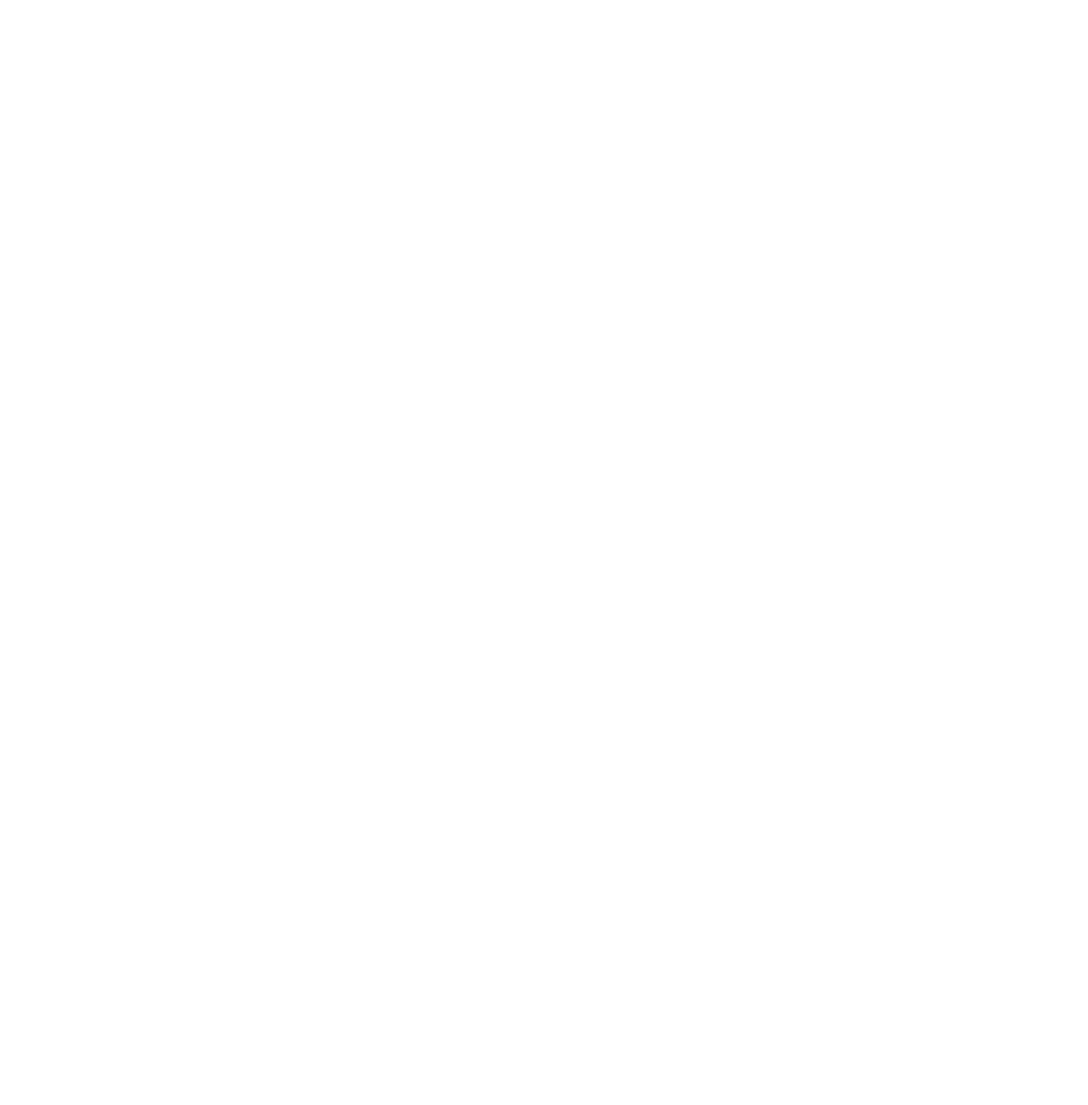
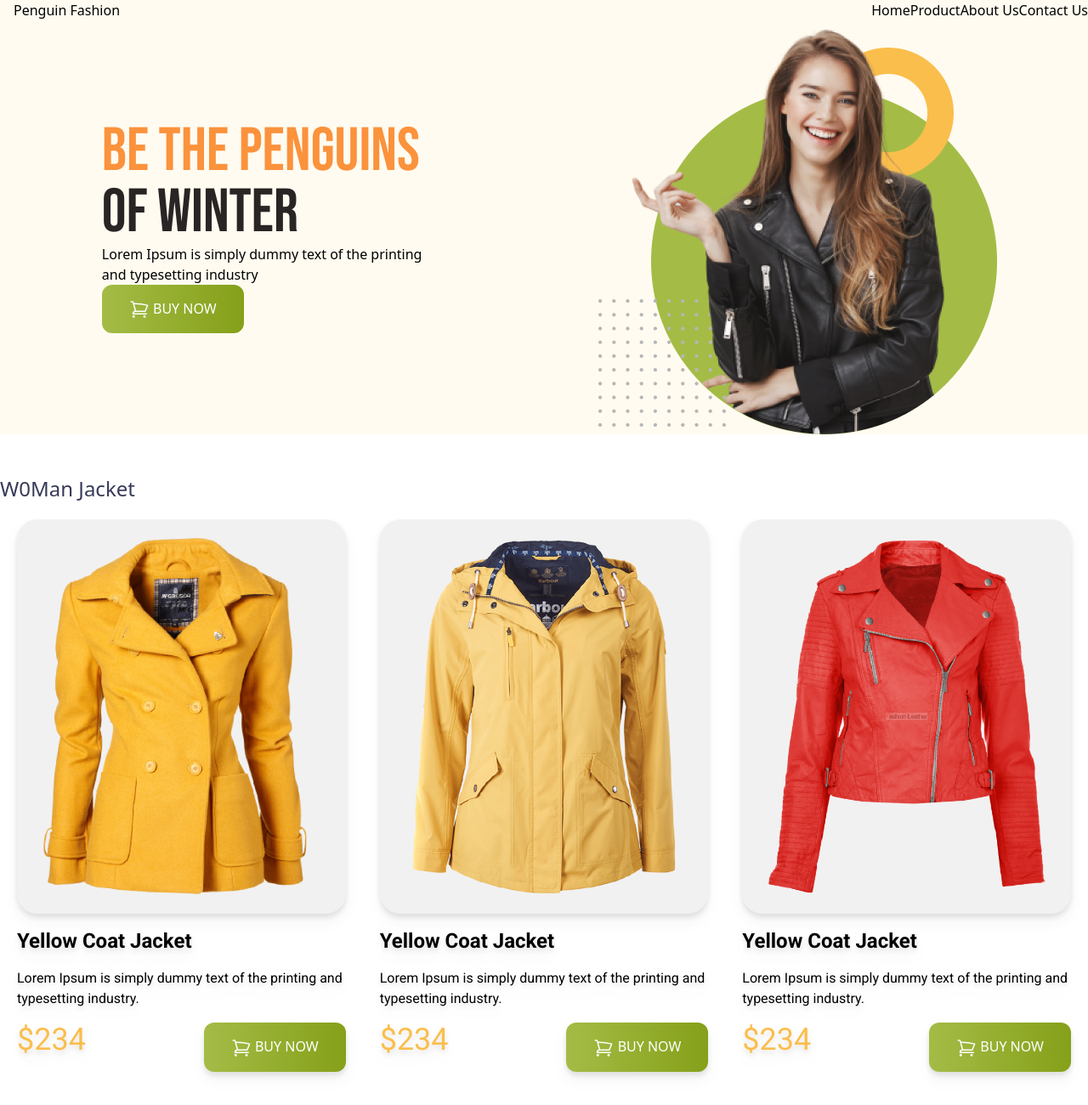
Before and after one commit to lighthubalif/penguin-fasion, a plain HTML site: page index.html in a window 1280 px wide. Shown: the whole page at 85% size. Before the commit the page ends 800 px from the top, so only its background shows below. Drawn offline with nearby package versions, Linux system fonts and the light colour scheme.

Commit message:
add all resourch

```diff
--- a/index.html
+++ b/index.html
@@ -4,14 +4,134 @@
     <meta charset="UTF-8">
     <meta name="viewport" content="width=device-width, initial-scale=1.0">
     <title>penguin fashion</title>
-     <script src="https://cdn.jsdelivr.net/npm/@tailwindcss/browser@4"></script>
+     <script src="https://cdn.tailwindcss.com"></script>
+     <link rel="preconnect" href="https://fonts.googleapis.com">
+<link rel="preconnect" href="https://fonts.gstatic.com" crossorigin>
+<link href="https://fonts.googleapis.com/css2?family=Roboto:ital,wght@0,100..900;1,100..900&display=swap" rel="stylesheet">
+<link rel="preconnect" href="https://fonts.googleapis.com">
+<link rel="preconnect" href="https://fonts.gstatic.com" crossorigin>
+<link href="https://fonts.googleapis.com/css2?family=Bebas+Neue&display=swap" rel="stylesheet">
+<style>
+
+.roboto-simple {
+  font-family: "Roboto", sans-serif;
+
+}
+
+.bebas-neue {
+  font-family: "Bebas Neue", sans-serif;
+
+}
+
+
+</style>
 </head>
 <body>
-    <header>
+    <header class="bg-[#FFFBF0] pl-4">
+<nav class="flex justify-between ">
 
+<div>
+    <h1>Penguin Fashion</h1>
+</div>
+<div>
+    <ul class="flex justify-between">
+       <li class=""><a class="" href=""></a>Home</li>
+       <li class=""><a class="" href=""></a>Product</li>
+       <li class=""><a class="" href=""></a>About Us</li>
+       <li class=""><a class="" href=""></a>Contact Us</li>
+    </ul>
+</div>
+
+</nav>
+<div class="md:flex md:items-center md:justify-around">
+<div>
+<h1 class="uppercase text-7xl bebas-neue"> <span class="text-orange-400">Be the Penguins</span><br>
+<span class="text-stone-800">of Winter</span></h1>
+<p class="text-base">Lorem Ipsum is simply dummy text of the printing <br>
+and typesetting industry</p>
+<button class="bg-gradient-to-r from-[#A4BC46] to-[#85A019]  px-8 py-4 rounded-xl text-white font-medium">
+    <svg xmlns="http://www.w3.org/2000/svg" fill="none" viewBox="0 0 24 24" stroke-width="1.5" stroke="currentColor" class="size-6 text-white inline ">
+  <path stroke-linecap="round" stroke-linejoin="round" d="M2.25 3h1.386c.51 0 .955.343 1.087.835l.383 1.437M7.5 14.25a3 3 0 0 0-3 3h15.75m-12.75-3h11.218c1.121-2.3 2.1-4.684 2.924-7.138a60.114 60.114 0 0 0-16.536-1.84M7.5 14.25 5.106 5.272M6 20.25a.75.75 0 1 1-1.5 0 .75.75 0 0 1 1.5 0Zm12.75 0a.75.75 0 1 1-1.5 0 .75.75 0 0 1 1.5 0Z" />
+</svg>
+
+    BUY NOW</button>
+</div>
+<div>
+    <img src="images/model.png" alt="">
+</div>
+</div>
     </header>
-    <main>
+    <main class="max-w-7xl m-auto">
+<!-- jacket card start -->
+ <section class="my-12">
+     <h2 class="text-2xl text-[#363958]">W0Man Jacket</h2>
+    <div class="grid grid-cols-1 lg:grid-cols-3">
 
+        <div class="p-5 space-y-4 drop-shadow-lg rounded-3xl">
+            <img class="p-5 rounded-3xl bg-[#F1F1F1]" src="images/jacket-1.png" alt="">
+<h4 class="roboto-simple text-2xl font-bold">Yellow Coat Jacket</h4>
+<p class="text-base roboto-simple">Lorem Ipsum is simply dummy text of the
+printing and typesetting industry.</p>
+<div>
+  <div class="flex justify-between ">
+    <h2 class="roboto-simple  text-4xl text-[#FABE4C]">$234</h2>
+    <button class="bg-gradient-to-r from-[#A4BC46] to-[#85A019]  px-8 py-4 rounded-xl text-white font-medium">
+    <svg xmlns="http://www.w3.org/2000/svg" fill="none" viewBox="0 0 24 24" stroke-width="1.5" stroke="currentColor" class="size-6 text-white inline ">
+  <path stroke-linecap="round" stroke-linejoin="round" d="M2.25 3h1.386c.51 0 .955.343 1.087.835l.383 1.437M7.5 14.25a3 3 0 0 0-3 3h15.75m-12.75-3h11.218c1.121-2.3 2.1-4.684 2.924-7.138a60.114 60.114 0 0 0-16.536-1.84M7.5 14.25 5.106 5.272M6 20.25a.75.75 0 1 1-1.5 0 .75.75 0 0 1 1.5 0Zm12.75 0a.75.75 0 1 1-1.5 0 .75.75 0 0 1 1.5 0Z" />
+</svg>
+
+    BUY NOW</button>
+
+  </div>
+
+
+</div>
+
+        </div>
+        <div class="p-5 space-y-4 drop-shadow-lg rounded-3xl">
+            <img class="p-5 rounded-3xl bg-[#F1F1F1]" src="images/jacket-2.png" alt="">
+<h4 class="roboto-simple text-2xl font-bold">Yellow Coat Jacket</h4>
+<p class="text-base roboto-simple">Lorem Ipsum is simply dummy text of the
+printing and typesetting industry.</p>
+<div>
+  <div class="flex justify-between">
+    <h2 class="roboto-simple  text-4xl text-[#FABE4C]">$234</h2>
+    <button class="bg-gradient-to-r from-[#A4BC46] to-[#85A019]  px-8 py-4 rounded-xl text-white font-medium">
+    <svg xmlns="http://www.w3.org/2000/svg" fill="none" viewBox="0 0 24 24" stroke-width="1.5" stroke="currentColor" class="size-6 text-white inline ">
+  <path stroke-linecap="round" stroke-linejoin="round" d="M2.25 3h1.386c.51 0 .955.343 1.087.835l.383 1.437M7.5 14.25a3 3 0 0 0-3 3h15.75m-12.75-3h11.218c1.121-2.3 2.1-4.684 2.924-7.138a60.114 60.114 0 0 0-16.536-1.84M7.5 14.25 5.106 5.272M6 20.25a.75.75 0 1 1-1.5 0 .75.75 0 0 1 1.5 0Zm12.75 0a.75.75 0 1 1-1.5 0 .75.75 0 0 1 1.5 0Z" />
+</svg>
+
+    BUY NOW</button>
+
+  </div>
+
+
+</div>
+
+        </div>
+        <div class="p-5 space-y-4 drop-shadow-lg rounded-3xl">
+            <img class="p-5 rounded-3xl bg-[#F1F1F1]" src="images/jacket-3.png" alt="">
+<h4 class="roboto-simple text-2xl font-bold">Yellow Coat Jacket</h4>
+<p class="text-base roboto-simple">Lorem Ipsum is simply dummy text of the
+printing and typesetting industry.</p>
+<div>
+  <div class="flex justify-between">
+    <h2 class="roboto-simple  text-4xl text-[#FABE4C]">$234</h2>
+    <button class="bg-gradient-to-r from-[#A4BC46] to-[#85A019]  px-8 py-4 rounded-xl text-white font-medium">
+    <svg xmlns="http://www.w3.org/2000/svg" fill="none" viewBox="0 0 24 24" stroke-width="1.5" stroke="currentColor" class="size-6 text-white inline ">
+  <path stroke-linecap="round" stroke-linejoin="round" d="M2.25 3h1.386c.51 0 .955.343 1.087.835l.383 1.437M7.5 14.25a3 3 0 0 0-3 3h15.75m-12.75-3h11.218c1.121-2.3 2.1-4.684 2.924-7.138a60.114 60.114 0 0 0-16.536-1.84M7.5 14.25 5.106 5.272M6 20.25a.75.75 0 1 1-1.5 0 .75.75 0 0 1 1.5 0Zm12.75 0a.75.75 0 1 1-1.5 0 .75.75 0 0 1 1.5 0Z" />
+</svg>
+
+    BUY NOW</button>
+
+  </div>
+
+
+</div>
+
+        </div>
+    </div>
+ </section>
     </main>
     <footer>
 
--- /dev/null
+++ b/tailwind.config.js
@@ -0,0 +1,8 @@
+/** @type {import('tailwindcss').Config} */
+module.exports = {
+  content: [],
+  theme: {
+    extend: {},
+  },
+  plugins: [],
+}
```
